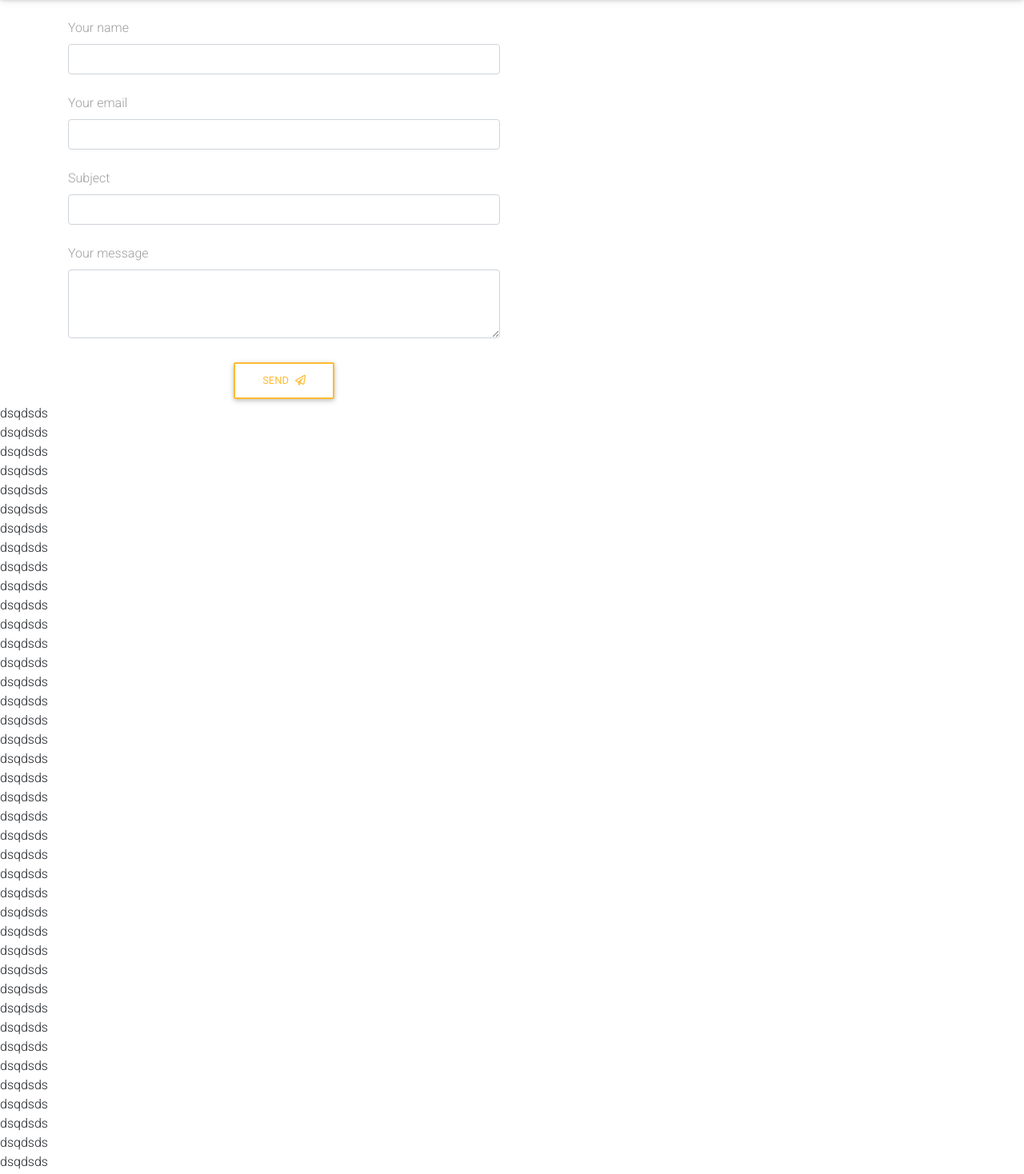
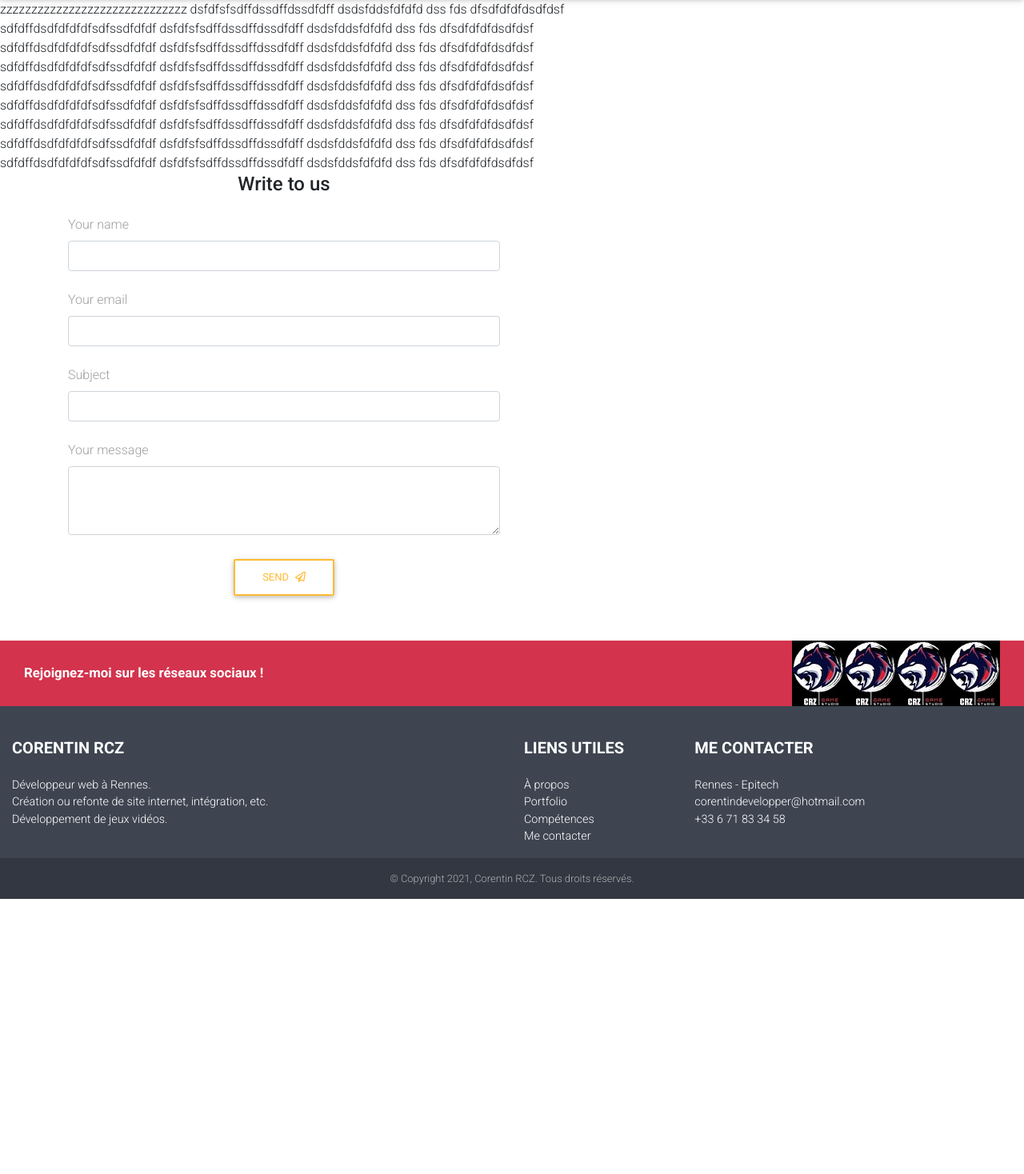
Before and after one commit to corentin35000/portfolio, a React (Create React App) app: page / in a window 1280 px wide. Shown: the part 100-1568 px from the top of the page at 80% size. After the commit the page ends 1224 px from the top, so only its background shows below. Built offline with nearby package versions, Linux system fonts and the light colour scheme.

Commit message:
réseaux sociaux

```diff
--- a/src/CSS/Router.css
+++ b/src/CSS/Router.css
@@ -7,6 +7,7 @@
     justify-content: space-between;
     align-content: center;
     background-color: black;
+    z-index: 1;
 }
 
 .navbar ul
@@ -40,7 +41,7 @@
 
 .main
 {
-    margin-top: 70px;
+    margin-top: 100px;
     flex: 1 0 auto;
 }
 
@@ -55,6 +56,8 @@
     align-items: center;
     align-content: center;
     flex-wrap: wrap;
+    margin-top: 50px;
+    margin-bottom: -24px;
 }
 
 .contain_sous0
@@ -90,7 +93,6 @@
     font-size: 1.0em;
 }
 
-
 .test3
 {
     background-color: #282e3a;
--- a/src/Components/BaliseSemantique/FooterPage.jsx
+++ b/src/Components/BaliseSemantique/FooterPage.jsx
@@ -1,10 +1,12 @@
 import React from "react";
 import { MDBCol, MDBContainer, MDBRow, MDBFooter } from "mdbreact";
+import logoNavbar from '../../Images/logo_navbar.jpg';
 
 const FooterPage = () => {
+
     return (
         <MDBFooter color="stylish-color-dark" className="page-footer font-small pt-4 mt-4">
-            <MDBContainer fluid className="text-center text-md-left test1">
+            <MDBContainer fluid className="text-center text-md-left">
                 <MDBRow>
                     <MDBCol md="6">
                         <h5 className="text-uppercase mb-4 mt-3 font-weight-bold">
@@ -12,7 +14,7 @@ const FooterPage = () => {
                         </h5>
                         <p>
                             Développeur web à Rennes. <br />
-                            Création ou refonte de site internet, intégration, etc.
+                            Création ou refonte de site internet, intégration, etc. <br />
                             Développement de jeux vidéos.
                         </p>
                     </MDBCol>
@@ -58,11 +60,13 @@ const FooterPage = () => {
 
             <div className="footer-copyright text-center py-3 test3">
                 <MDBContainer fluid>
-                    © Copyright 2021, Corentin RCZ. Tous droits réservés.
+                    © Copyright 2021, Corentin RCZ.
+                    Tous droits réservés.
                 </MDBContainer>
             </div>
         </MDBFooter>
     );
+
 }
 
 export default FooterPage;
--- a/src/Components/Home/FormsEmail.jsx
+++ b/src/Components/Home/FormsEmail.jsx
@@ -3,7 +3,7 @@ import { MDBContainer, MDBRow, MDBCol, MDBBtn, MDBIcon } from 'mdb-react-ui-kit'
 
 const FormsEmail = () => {
     return (
-        <MDBContainer>
+        <MDBContainer className="testt">
             <MDBRow>
                 <MDBCol md="6">
                     <form>
--- a/src/Views/Home.jsx
+++ b/src/Views/Home.jsx
@@ -1,121 +1,100 @@
 import React from "react";
 import '../CSS/Router.css';
 import FormsEmail from '../Components/Home/FormsEmail';
+import logoNavbar from "../Images/logo_navbar.jpg";
+import '../CSS/Router.css';
 
 export default function Home() {
 
     return (
         <div className="main">
+            <div>
+                zzzzzzzzzzzzzzzzzzzzzzzzzzzzzz
+                dsfdfsfsdffdssdffdssdfdff
+                dsdsfddsfdfdfd
+                dss
+                fds
+                dfsdfdfdfdsdfdsf
+            </div>
+            <div>
+                sdfdffdsdfdfdfdfsdfssdfdfdf
+                dsfdfsfsdffdssdffdssdfdff
+                dsdsfddsfdfdfd
+                dss
+                fds
+                dfsdfdfdfdsdfdsf
+            </div>
+            <div>
+                sdfdffdsdfdfdfdfsdfssdfdfdf
+                dsfdfsfsdffdssdffdssdfdff
+                dsdsfddsfdfdfd
+                dss
+                fds
+                dfsdfdfdfdsdfdsf
+            </div>
+            <div>
+                sdfdffdsdfdfdfdfsdfssdfdfdf
+                dsfdfsfsdffdssdffdssdfdff
+                dsdsfddsfdfdfd
+                dss
+                fds
+                dfsdfdfdfdsdfdsf
+            </div>
+            <div>
+                sdfdffdsdfdfdfdfsdfssdfdfdf
+                dsfdfsfsdffdssdffdssdfdff
+                dsdsfddsfdfdfd
+                dss
+                fds
+                dfsdfdfdfdsdfdsf
+            </div>
+            <div>
+                sdfdffdsdfdfdfdfsdfssdfdfdf
+                dsfdfsfsdffdssdffdssdfdff
+                dsdsfddsfdfdfd
+                dss
+                fds
+                dfsdfdfdfdsdfdsf
+            </div>
+            <div>
+                sdfdffdsdfdfdfdfsdfssdfdfdf
+                dsfdfsfsdffdssdffdssdfdff
+                dsdsfddsfdfdfd
+                dss
+                fds
+                dfsdfdfdfdsdfdsf
+            </div>
+            <div>
+                sdfdffdsdfdfdfdfsdfssdfdfdf
+                dsfdfsfsdffdssdffdssdfdff
+                dsdsfddsfdfdfd
+                dss
+                fds
+                dfsdfdfdfdsdfdsf
+            </div>
+            <div>
+                sdfdffdsdfdfdfdfsdfssdfdfdf
+                dsfdfsfsdffdssdffdssdfdff
+                dsdsfddsfdfdfd
+                dss
+                fds
+                dfsdfdfdfdsdfdsf
+            </div>
+
             <FormsEmail />
 
-            <div>
-                dsqdsds
+            <div className="contain0">
+                <div className="contain_sous0">
+                    Rejoignez-moi sur les réseaux sociaux !
+                </div>
+
+                <div className="contain_sous1">
+                    <img src={ logoNavbar } alt="My Logo" />
+                    <img src={ logoNavbar } alt="My Logo" />
+                    <img src={ logoNavbar } alt="My Logo" />
+                    <img src={ logoNavbar } alt="My Logo" />
+                </div>
             </div>
-            <div>
-                dsqdsds
-            </div><div>
-            dsqdsds
-        </div><div>
-            dsqdsds
-        </div><div>
-            dsqdsds
-        </div>
-            <div>
-                dsqdsds
-            </div>
-            <div>
-                dsqdsds
-            </div>
-            <div>
-                dsqdsds
-            </div><div>
-            dsqdsds
-        </div><div>
-            dsqdsds
-        </div><div>
-            dsqdsds
-        </div><div>
-            dsqdsds
-        </div><div>
-            dsqdsds
-        </div><div>
-            dsqdsds
-        </div><div>
-            dsqdsds
-        </div><div>
-            dsqdsds
-        </div>
-
-
-
-
-
-
-            <div>
-                dsqdsds
-            </div><div>
-            dsqdsds
-        </div><div>
-            dsqdsds
-        </div><div>
-            dsqdsds
-        </div><div>
-            dsqdsds
-        </div><div>
-            dsqdsds
-        </div><div>
-            dsqdsds
-        </div><div>
-            dsqdsds
-        </div><div>
-            dsqdsds
-        </div><div>
-            dsqdsds
-        </div><div>
-            dsqdsds
-        </div>
-            <div>
-                dsqdsds
-            </div><div>
-            dsqdsds
-        </div><div>
-            dsqdsds
-        </div><div>
-            dsqdsds
-        </div><div>
-            dsqdsds
-        </div><div>
-            dsqdsds
-        </div><div>
-            dsqdsds
-        </div><div>
-            dsqdsds
-        </div><div>
-            dsqdsds
-        </div><div>
-            dsqdsds
-        </div><div>
-            dsqdsds
-        </div><div>
-            dsqdsds
-        </div><div>
-            dsqdsds
-        </div><div>
-            dsqdsdsDDDDDDDDD
-        </div><div>
-            BBBBBBBBBBBBBBBBBBBBBBB
-        </div>
-
-            <div>
-                BBBBBBBBBBBBBBBBBBBBBBB
-            </div><div>
-            BBBBBBBBBBBBBBBBBBBBBBB
-        </div><div>
-            BBBBBBBBBBBBBBBBBBBBBBB
-        </div><div>
-            ZZZZZZZZZZ
-        </div>
-
         </div>
     );
 
```
